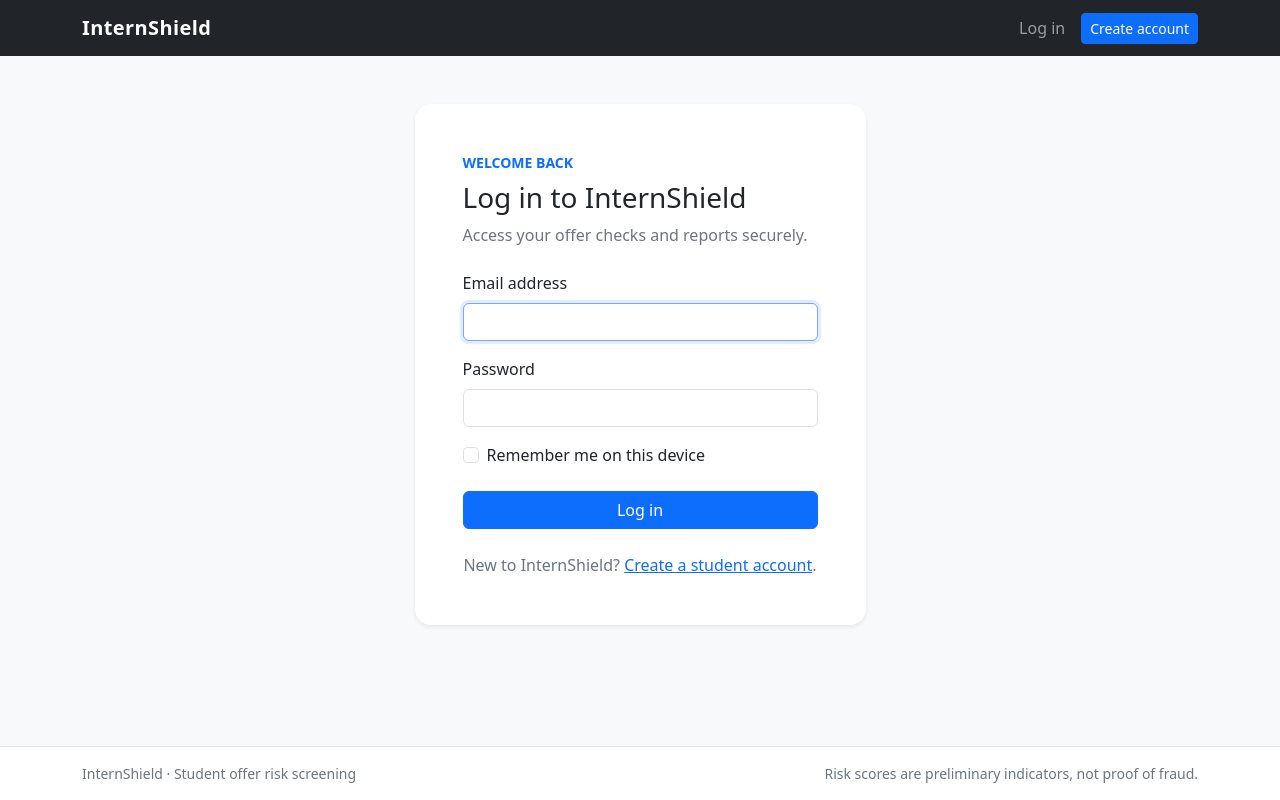
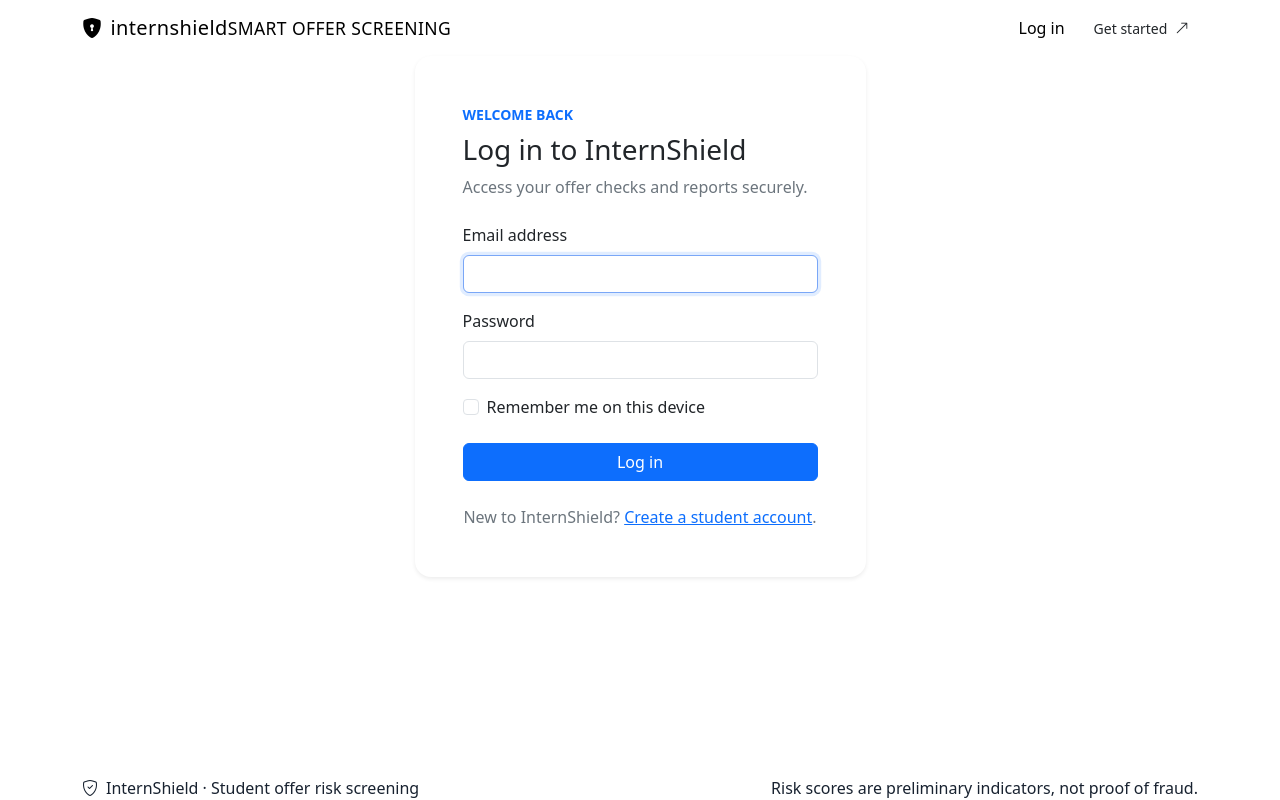
Before and after one commit to Chirantan112/InternShield, a Flask app: a page that uses internshield/templates/base.html in a window 1280 px wide. Run offline with Flask 3, Linux system fonts and the light colour scheme.

Commit message:
Refresh shared layout and navigation

```diff
--- a/internshield/templates/base.html
+++ b/internshield/templates/base.html
@@ -3,49 +3,58 @@
 <head>
   <meta charset="utf-8">
   <meta name="viewport" content="width=device-width, initial-scale=1">
+  <meta name="theme-color" content="#0b1220">
   <meta name="description" content="InternShield helps students review internship and job offers for common warning signs.">
   <title>{% block title %}InternShield{% endblock %}</title>
+  <link rel="preconnect" href="https://fonts.googleapis.com">
+  <link rel="preconnect" href="https://fonts.gstatic.com" crossorigin>
+  <link href="https://fonts.googleapis.com/css2?family=DM+Sans:wght@400;500;600;700;800&family=Manrope:wght@500;600;700;800&display=swap" rel="stylesheet">
   <link href="https://cdn.jsdelivr.net/npm/bootstrap@5.3.3/dist/css/bootstrap.min.css" rel="stylesheet">
+  <link href="https://cdn.jsdelivr.net/npm/bootstrap-icons@1.11.3/font/bootstrap-icons.min.css" rel="stylesheet">
   <link href="{{ url_for('static', filename='css/style.css') }}" rel="stylesheet">
 </head>
-<body class="bg-light">
-  <nav class="navbar navbar-expand-lg navbar-dark bg-dark">
+<body>
+  <nav class="navbar navbar-expand-lg app-navbar">
     <div class="container">
-      <a class="navbar-brand fw-semibold" href="{{ url_for('auth.login') }}">InternShield</a>
-      <button class="navbar-toggler" type="button" data-bs-toggle="collapse" data-bs-target="#mainNav"
-              aria-controls="mainNav" aria-expanded="false" aria-label="Toggle navigation">
+      <a class="navbar-brand d-flex align-items-center gap-2" href="{{ url_for('student.dashboard') if current_user.is_authenticated and not current_user.is_admin else (url_for('admin.dashboard') if current_user.is_authenticated else url_for('auth.login')) }}">
+        <span class="brand-mark"><i class="bi bi-shield-lock-fill"></i></span>
+        <span>intern<span class="brand-accent">shield</span><small class="brand-caption">SMART OFFER SCREENING</small></span>
+      </a>
+      <button class="navbar-toggler" type="button" data-bs-toggle="collapse" data-bs-target="#mainNav" aria-controls="mainNav" aria-expanded="false" aria-label="Toggle navigation">
         <span class="navbar-toggler-icon"></span>
       </button>
       <div class="collapse navbar-collapse" id="mainNav">
-        <div class="navbar-nav ms-auto align-items-lg-center gap-lg-2">
+        <div class="navbar-nav ms-auto align-items-lg-center gap-lg-1">
           {% if current_user.is_authenticated %}
             {% if current_user.is_admin %}
-              <a class="nav-link" href="{{ url_for('admin.dashboard') }}">Admin dashboard</a>
-              <a class="nav-link" href="{{ url_for('admin.rules') }}">Rules</a>
-              <a class="nav-link" href="{{ url_for('admin.reports') }}">Reports</a>
+              <a class="nav-link {{ 'active' if request.endpoint == 'admin.dashboard' else '' }}" href="{{ url_for('admin.dashboard') }}"><i class="bi bi-grid-1x2 me-1"></i>Overview</a>
+              <a class="nav-link {{ 'active' if request.endpoint in ['admin.rules', 'admin.create_rule', 'admin.edit_rule'] else '' }}" href="{{ url_for('admin.rules') }}"><i class="bi bi-sliders me-1"></i>Rules</a>
+              <a class="nav-link {{ 'active' if request.endpoint == 'admin.reports' else '' }}" href="{{ url_for('admin.reports') }}"><i class="bi bi-flag me-1"></i>Reports</a>
             {% else %}
-              <a class="nav-link" href="{{ url_for('student.dashboard') }}">Dashboard</a>
-              <a class="nav-link" href="{{ url_for('student.analyze') }}">Analyze</a>
-              <a class="nav-link" href="{{ url_for('student.history') }}">History</a>
-              <a class="nav-link" href="{{ url_for('student.report_scam') }}">Report</a>
+              <a class="nav-link {{ 'active' if request.endpoint == 'student.dashboard' else '' }}" href="{{ url_for('student.dashboard') }}"><i class="bi bi-grid-1x2 me-1"></i>Dashboard</a>
+              <a class="nav-link {{ 'active' if request.endpoint == 'student.analyze' else '' }}" href="{{ url_for('student.analyze') }}"><i class="bi bi-search me-1"></i>Analyze</a>
+              <a class="nav-link {{ 'active' if request.endpoint == 'student.history' else '' }}" href="{{ url_for('student.history') }}"><i class="bi bi-clock-history me-1"></i>History</a>
+              <a class="nav-link {{ 'active' if request.endpoint in ['student.report_scam', 'student.my_reports'] else '' }}" href="{{ url_for('student.report_scam') }}"><i class="bi bi-flag me-1"></i>Report</a>
             {% endif %}
-            <form method="post" action="{{ url_for('auth.logout') }}" class="d-inline">
+            <span class="nav-divider d-none d-lg-block"></span>
+            <span class="user-chip"><i class="bi bi-person-circle"></i><span>{{ current_user.name }}</span></span>
+            <form method="post" action="{{ url_for('auth.logout') }}" class="d-inline ms-lg-2">
               <input type="hidden" name="csrf_token" value="{{ csrf_token() }}">
-              <button class="btn btn-outline-light btn-sm" type="submit">Log out</button>
+              <button class="btn btn-nav-logout btn-sm" type="submit">Log out <i class="bi bi-arrow-right-short"></i></button>
             </form>
           {% else %}
-            <a class="nav-link" href="{{ url_for('auth.login') }}">Log in</a>
-            <a class="btn btn-primary btn-sm" href="{{ url_for('auth.register') }}">Create account</a>
+            <a class="nav-link {{ 'active' if request.endpoint == 'auth.login' else '' }}" href="{{ url_for('auth.login') }}">Log in</a>
+            <a class="btn btn-nav-cta btn-sm ms-lg-2" href="{{ url_for('auth.register') }}">Get started <i class="bi bi-arrow-up-right ms-1"></i></a>
           {% endif %}
         </div>
       </div>
     </div>
   </nav>
 
-  <main class="container py-4 py-md-5">
+  <main class="container app-main">
     {% with messages = get_flashed_messages(with_categories=true) %}
       {% if messages %}
-        <div aria-live="polite" aria-atomic="true">
+        <div aria-live="polite" aria-atomic="true" class="flash-stack">
           {% for category, message in messages %}
             <div class="alert alert-{{ category }} alert-dismissible fade show" role="alert">
               {{ message }}
@@ -55,17 +64,15 @@
         </div>
       {% endif %}
     {% endwith %}
-
     {% block content %}{% endblock %}
   </main>
 
-  <footer class="border-top bg-white py-3 mt-auto">
-    <div class="container small text-secondary d-flex flex-column flex-md-row justify-content-between gap-1">
-      <span>InternShield · Student offer risk screening</span>
-      <span>Risk scores are preliminary indicators, not proof of fraud.</span>
+  <footer class="app-footer">
+    <div class="container d-flex flex-column flex-md-row justify-content-between align-items-md-center gap-2">
+      <span class="footer-brand"><i class="bi bi-shield-check me-2"></i>InternShield <span>· Student offer risk screening</span></span>
+      <span class="footer-note">Risk scores are preliminary indicators, not proof of fraud.</span>
     </div>
   </footer>
-
   <script src="https://cdn.jsdelivr.net/npm/bootstrap@5.3.3/dist/js/bootstrap.bundle.min.js"></script>
   <script src="{{ url_for('static', filename='js/main.js') }}" defer></script>
 </body>
```
